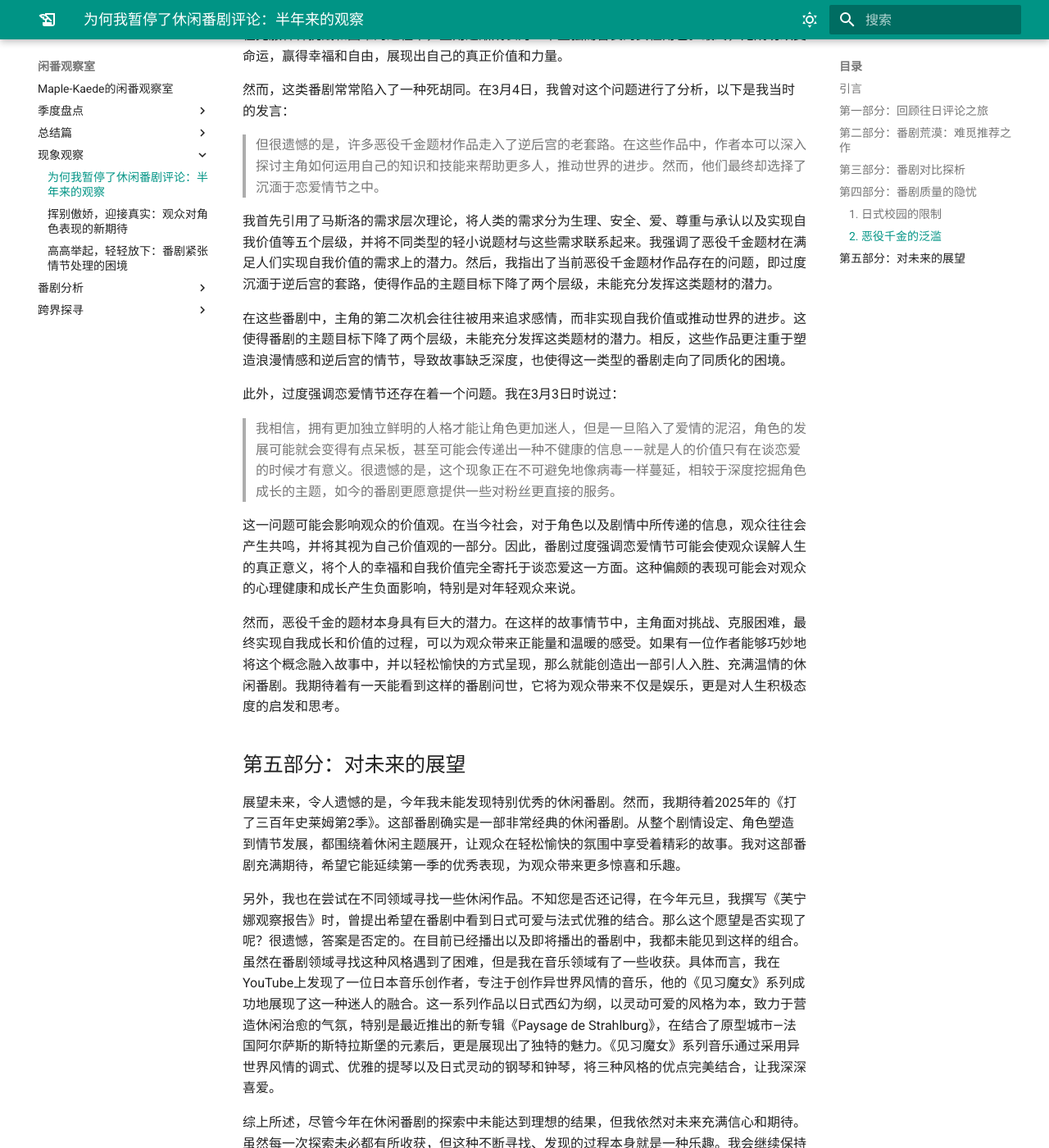
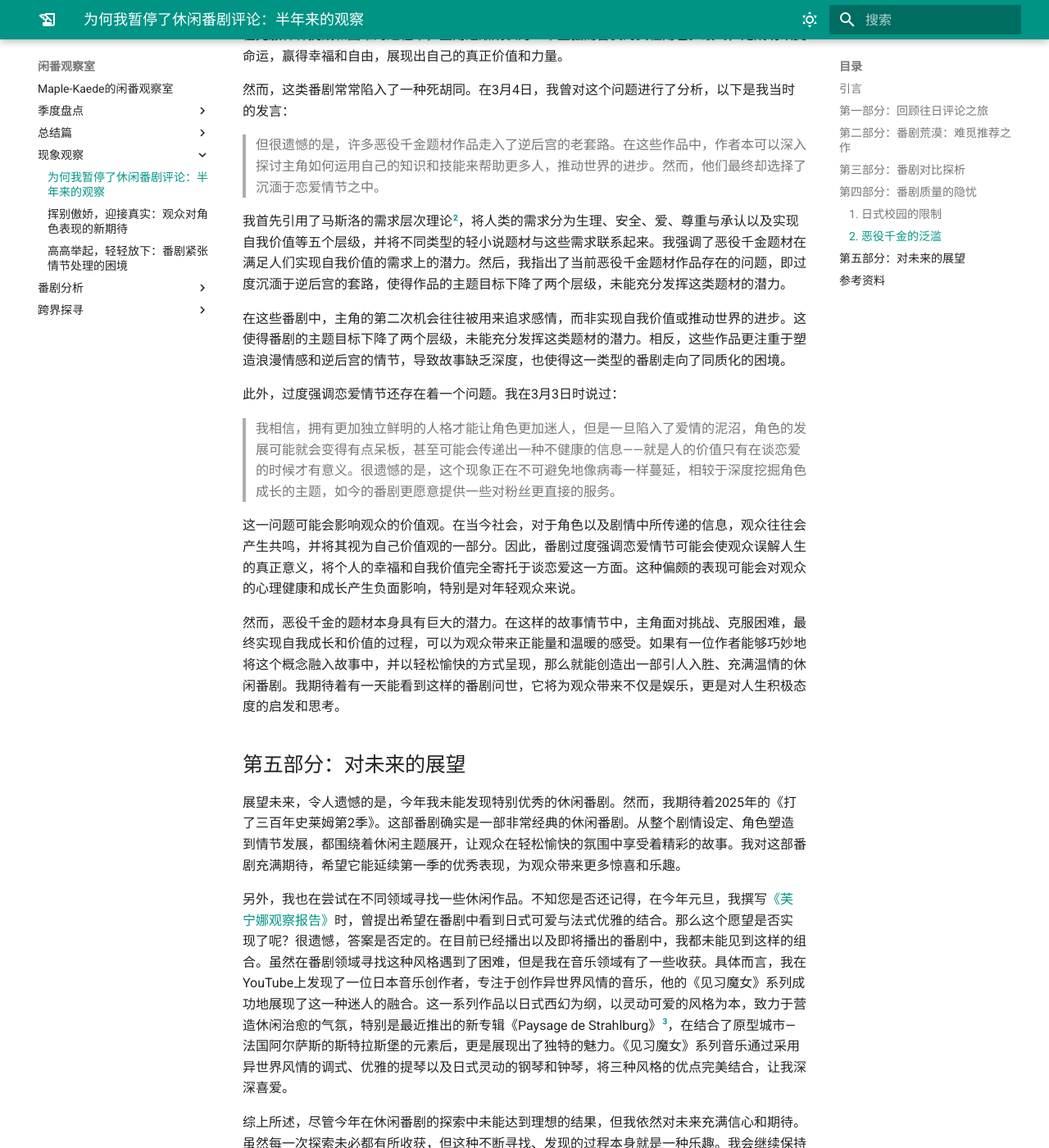
Before and after one commit to haveyouwantto/animedocs, an MkDocs documentation site: the page built from docs/现象观察/为何我暂停了休闲番剧评论：半年来的观察.md, in a window 1280 px wide and 1400 px high, scrolled down 4003 px. Shown: the whole window at 82% size. Built offline with MkDocs 1.6.1 and Material for MkDocs 9.7.7, drawn with Linux system fonts in a browser that asks for light colours; plug-ins that fetch from the network failed and are left out; some of the changed lines change nothing that is shown; some of the changed text lies outside the part shown.

Commit message:
add reference

```diff
--- a/docs/现象观察/为何我暂停了休闲番剧评论：半年来的观察.md
+++ b/docs/现象观察/为何我暂停了休闲番剧评论：半年来的观察.md
@@ -21,7 +21,9 @@
 
 今年的休闲番剧市场让我感到十分失望，特别是在异世界题材的番剧方面。引用我在3月26日说的话：
 
-> 2024年4月异世界新番列表已经出炉。全是男的！因此，我预料这一季度可能无法推荐任何异世界番剧。实际上，我已经开始备战2025年的番剧了。今年是否有什么值得推荐的作品呢？目前看来，似乎不太乐观。在今年宣布的番剧中，我还没有看到任何特别清新纯洁的作品。
+> 2024年4月异世界新番列表已经出炉[^1]。全是男的！因此，我预料这一季度可能无法推荐任何异世界番剧。实际上，我已经开始备战2025年的番剧了。今年是否有什么值得推荐的作品呢？目前看来，似乎不太乐观。在今年宣布的番剧中，我还没有看到任何特别清新纯洁的作品。
+
+[^1]: [2024年4月异世界新番联动图](https://animecorner.me/kodanshas-titles-unite-in-isekai-themed-visual/)
 
 近段时间以来，特别是最近两个季度以及即将到来的7月份，异世界番剧的质量有了整体的下降。在这期间，很多异世界番剧的剧情都出现了或多或少的毒点，例如过度的粉丝服务、主角懦弱、三观崩坏、感情漩涡以及众星捧月等。这些问题不仅破坏了故事的合理性，也让人难以对角色产生共鸣。
 
@@ -93,7 +95,9 @@
 
 > 但很遗憾的是，许多恶役千金题材作品走入了逆后宫的老套路。在这些作品中，作者本可以深入探讨主角如何运用自己的知识和技能来帮助更多人，推动世界的进步。然而，他们最终却选择了沉湎于恋爱情节之中。
 
-我首先引用了马斯洛的需求层次理论，将人类的需求分为生理、安全、爱、尊重与承认以及实现自我价值等五个层级，并将不同类型的轻小说题材与这些需求联系起来。我强调了恶役千金题材在满足人们实现自我价值的需求上的潜力。然后，我指出了当前恶役千金题材作品存在的问题，即过度沉湎于逆后宫的套路，使得作品的主题目标下降了两个层级，未能充分发挥这类题材的潜力。
+我首先引用了马斯洛的需求层次理论[^2]，将人类的需求分为生理、安全、爱、尊重与承认以及实现自我价值等五个层级，并将不同类型的轻小说题材与这些需求联系起来。我强调了恶役千金题材在满足人们实现自我价值的需求上的潜力。然后，我指出了当前恶役千金题材作品存在的问题，即过度沉湎于逆后宫的套路，使得作品的主题目标下降了两个层级，未能充分发挥这类题材的潜力。
+
+[^2]: [(维基百科) 需求层次理论](https://zh.wikipedia.org/zh-hans/%E9%9C%80%E6%B1%82%E5%B1%82%E6%AC%A1%E7%90%86%E8%AE%BA)
 
 在这些番剧中，主角的第二次机会往往被用来追求感情，而非实现自我价值或推动世界的进步。这使得番剧的主题目标下降了两个层级，未能充分发挥这类题材的潜力。相反，这些作品更注重于塑造浪漫情感和逆后宫的情节，导致故事缺乏深度，也使得这一类型的番剧走向了同质化的困境。
 
@@ -109,6 +113,10 @@
 
 展望未来，令人遗憾的是，今年我未能发现特别优秀的休闲番剧。然而，我期待着2025年的《打了三百年史莱姆第2季》。这部番剧确实是一部非常经典的休闲番剧。从整个剧情设定、角色塑造到情节发展，都围绕着休闲主题展开，让观众在轻松愉快的氛围中享受着精彩的故事。我对这部番剧充满期待，希望它能延续第一季的优秀表现，为观众带来更多惊喜和乐趣。
 
-另外，我也在尝试在不同领域寻找一些休闲作品。不知您是否还记得，在今年元旦，我撰写《芙宁娜观察报告》时，曾提出希望在番剧中看到日式可爱与法式优雅的结合。那么这个愿望是否实现了呢？很遗憾，答案是否定的。在目前已经播出以及即将播出的番剧中，我都未能见到这样的组合。虽然在番剧领域寻找这种风格遇到了困难，但是我在音乐领域有了一些收获。具体而言，我在YouTube上发现了一位日本音乐创作者，专注于创作异世界风情的音乐，他的《见习魔女》系列成功地展现了这一种迷人的融合。这一系列作品以日式西幻为纲，以灵动可爱的风格为本，致力于营造休闲治愈的气氛，特别是最近推出的新专辑《Paysage de Strahlburg》，在结合了原型城市—法国阿尔萨斯的斯特拉斯堡的元素后，更是展现出了独特的魅力。《见习魔女》系列音乐通过采用异世界风情的调式、优雅的提琴以及日式灵动的钢琴和钟琴，将三种风格的优点完美结合，让我深深喜爱。
+另外，我也在尝试在不同领域寻找一些休闲作品。不知您是否还记得，在今年元旦，我撰写[《芙宁娜观察报告》](/%E8%B7%A8%E7%95%8C%E6%8E%A2%E5%AF%BB/%E8%8A%99%E5%AE%81%E5%A8%9C%E8%A7%82%E5%AF%9F%E6%8A%A5%E5%91%8A/#1-%E5%8F%AF%E7%88%B1%E4%B8%8E%E4%BC%98%E9%9B%85)时，曾提出希望在番剧中看到日式可爱与法式优雅的结合。那么这个愿望是否实现了呢？很遗憾，答案是否定的。在目前已经播出以及即将播出的番剧中，我都未能见到这样的组合。虽然在番剧领域寻找这种风格遇到了困难，但是我在音乐领域有了一些收获。具体而言，我在YouTube上发现了一位日本音乐创作者，专注于创作异世界风情的音乐，他的《见习魔女》系列成功地展现了这一种迷人的融合。这一系列作品以日式西幻为纲，以灵动可爱的风格为本，致力于营造休闲治愈的气氛，特别是最近推出的新专辑《Paysage de Strahlburg》[^3]，在结合了原型城市—法国阿尔萨斯的斯特拉斯堡的元素后，更是展现出了独特的魅力。《见习魔女》系列音乐通过采用异世界风情的调式、优雅的提琴以及日式灵动的钢琴和钟琴，将三种风格的优点完美结合，让我深深喜爱。
+
+[^3]: [YouTube试听：《Paysage de Strahlburg》](https://www.youtube.com/watch?v=taF-_hPm1sQ)
 
 综上所述，尽管今年在休闲番剧的探索中未能达到理想的结果，但我依然对未来充满信心和期待。虽然每一次探索未必都有所收获，但这种不断寻找、发现的过程本身就是一种乐趣。我会继续保持开放的心态，期待着未来能够发现更多能够为人们带来愉悦与温暖的作品，与观众们分享。
+
+## 参考资料
```
